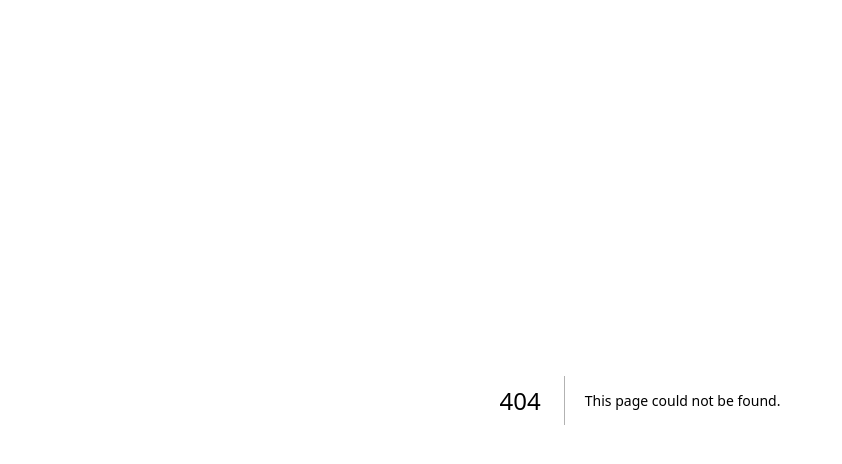
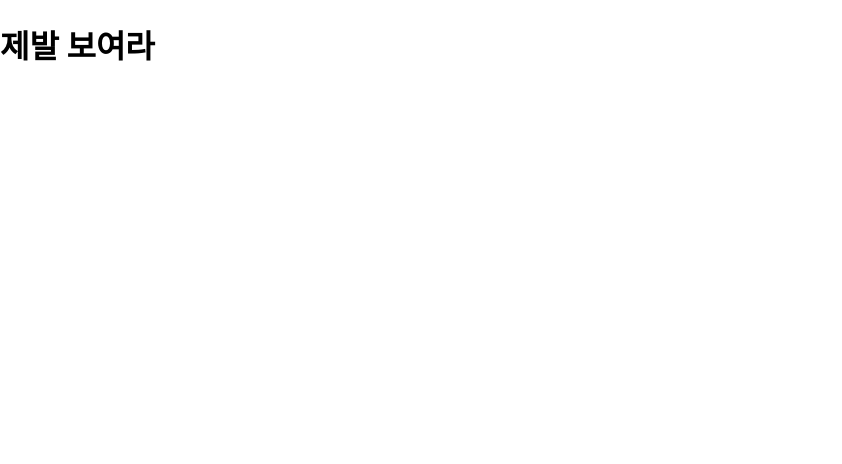
Before and after one commit to xction-dev/xflix, a Next.js app: page /play in a window 1280 px wide. Before the commit this address had no page. Shown: the top 464 px of the page, without its empty margins (0-842 px from the left). Built offline with nearby package versions, Linux system fonts and the light colour scheme.

Commit message:
delete global/page.module css and add play folder

```diff
--- /dev/null
+++ b/src/app/play/page.js
@@ -0,0 +1,7 @@
+export default function Play(){
+    return(
+        <div>
+            <h1>제발 보여라</h1>
+        </div>
+    )
+}
```
